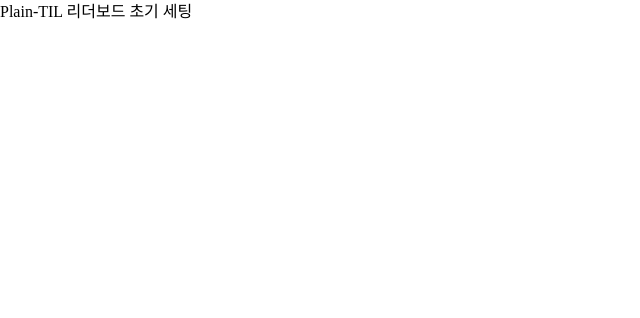
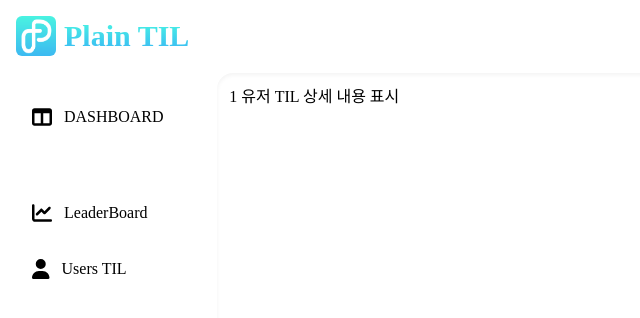
Before and after one commit to Plain-TIL/Plain-TIL.github.io, a React (Vite) app: page /1 in a window 1280 px wide. Shown: the top 318 px of the page, without its empty margins (0-640 px from the left). Built offline with nearby package versions, Linux system fonts and the light colour scheme.

Commit message:
feat: 페이지 디자인

```diff
--- a/index.html
+++ b/index.html
@@ -4,7 +4,7 @@
     <meta charset="UTF-8" />
     <link rel="icon" type="image/svg+xml" href="/Plain.png" />
     <meta name="viewport" content="width=device-width, initial-scale=1.0" />
-    <title>Plain-TIL ReaderBoard</title>
+    <title>Plain-TIL LeaderBoard</title>
   </head>
   <body>
     <div id="root"></div>
--- a/src/App.tsx
+++ b/src/App.tsx
@@ -1,10 +1,30 @@
+import { BrowserRouter, Route, Routes } from "react-router-dom";
+import Header from "./components/Header";
+import SideBar from "./components/SideBar";
+import LeaderBoard from "./pages/LeaderBoard";
+import UserTIL from "./pages/UserTIL";
+import NotFound from "./pages/NotFound";
+import { usePageStore } from "./stores/usePageStore";
+
 const App = () => {
+  const { user } = usePageStore();
+
   return (
-    <>
-      <div>
-        Plain-TIL 리더보드 초기 세팅
+    <BrowserRouter>
+      <div className="flex flex-col h-screen">
+        <Header />
+        {/* 바디 */}
+        <main className="flex h-full">
+          <SideBar user={user}/>
+          {/* 메인 */}
+          <Routes>
+            <Route path="/" element={<LeaderBoard></LeaderBoard>}/>
+            <Route path="/:user" element={<UserTIL></UserTIL>} />
+            <Route path="*" element={<NotFound></NotFound>}/>
+          </Routes>
+        </main>
       </div>
-    </>
+    </BrowserRouter>
   )
 }
 
--- /dev/null
+++ b/src/components/Header.tsx
@@ -0,0 +1,14 @@
+const Header = () => {
+  return (
+    <header className="flex gap-2 w-full h-1/10 px-4 items-center">
+      <img src="/Plain.png" alt="Plain 로고" className="rounded-md w-[40px] h-[40px]"/>
+      <span
+        className="text-3xl font-bold text-transparent bg-clip-text bg-gradient-to-t from-[#3BB2F4] to-[#4CFAE0]"
+      >
+        Plain TIL
+      </span>
+    </header>
+  )
+}
+
+export default Header;
--- /dev/null
+++ b/src/components/SideBar.tsx
@@ -0,0 +1,33 @@
+import { useState } from "react"
+import { FontAwesomeIcon } from "@fortawesome/react-fontawesome";
+import { faTableColumns, faChartLine, faUser } from "@fortawesome/free-solid-svg-icons";
+
+const SideBar = ({ user }: { user: string }) => {
+  const [toggle, setToggle] = useState<boolean>(false);
+
+  return (
+    <div className={`flex flex-col p-4 transition-all duration-600 ${toggle ? "w-1/18" : "w-1/5"}`}>
+      {/* 중간 대시보드 하나 */}
+      <div
+        className="flex gap-3 p-4 items-center cursor-pointer rounded-md hover:bg-gray-200 mb-10"
+        onClick={() => setToggle(!toggle)}
+      >
+        <FontAwesomeIcon icon={faTableColumns} className="fa-lg" />
+        <span className={`font-medium transition-all duration-300 ${toggle ? "opacity-0" : ""}`}>DASHBOARD</span>
+      </div>
+      {/* 메뉴 */}
+      <div className="flex gap-3 p-4 items-center cursor-pointer rounded-md hover:bg-gray-200">
+        <FontAwesomeIcon icon={faChartLine} className="fa-lg" />
+        <span className={`font-medium transition-all duration-300 ${toggle ? "opacity-0" : ""}`}>LeaderBoard</span>
+      </div>
+      <div className="flex gap-3 p-4 items-center cursor-pointer rounded-md hover:bg-gray-200">
+        <FontAwesomeIcon icon={faUser} className="fa-lg" />
+        <span
+          className={`font-medium transition-all duration-300 whitespace-nowrap ${toggle ? "opacity-0" : ""}`}
+          >{user == "None" ? "Users TIL" : user}</span>
+      </div>
+    </div>
+  )
+}
+
+export default SideBar;
--- a/src/index.css
+++ b/src/index.css
@@ -1,3 +1,5 @@
+@import 'tailwindcss';
+
 :root {
   font-family: Pretendard;
   line-height: 1.5;
--- /dev/null
+++ b/src/pages/LeaderBoard.tsx
@@ -0,0 +1,9 @@
+const LeaderBoard = () => {
+  return (
+    <div className="flex w-full inset-shadow-sm rounded-2xl p-3">
+      리더보드 표시
+    </div>
+  )
+}
+
+export default LeaderBoard;
--- /dev/null
+++ b/src/pages/NotFound.tsx
@@ -0,0 +1,9 @@
+const NotFound = () => {
+  return (
+    <div className="flex w-full inset-shadow-sm rounded-2xl p-3 items-center justify-center">
+      404 현재 페이지는 존재하지 않는 페이지입니다.
+    </div>
+  )
+}
+
+export default NotFound;
--- /dev/null
+++ b/src/pages/UserTIL.tsx
@@ -0,0 +1,13 @@
+import { useParams } from "react-router-dom";
+
+const UserTIL = () => {
+  const { user } = useParams();
+
+  return (
+    <div className="flex w-full inset-shadow-sm rounded-2xl p-3">
+      {user} 유저 TIL 상세 내용 표시
+    </div>
+  )
+}
+
+export default UserTIL;
--- /dev/null
+++ b/src/stores/usePageStore.tsx
@@ -0,0 +1,15 @@
+import { create } from "zustand";
+import { persist } from "zustand/middleware";
+
+interface Page {
+  user: string
+}
+
+export const usePageStore = create(
+  persist<Page>((set) => ({
+    user: "None",
+    setUser: (user: string) => set({user: user})
+  }), {
+    name: "userPageStorage"
+  })
+);
--- a/vite.config.ts
+++ b/vite.config.ts
@@ -1,8 +1,12 @@
 import { defineConfig } from 'vite'
 import react from '@vitejs/plugin-react-swc'
+import tailwindcss from '@tailwindcss/vite'
 
 // https://vite.dev/config/
 export default defineConfig({
-  plugins: [react()],
+  plugins: [
+    react(),
+    tailwindcss()
+  ],
   base: '/',
 })
```
Also changed, not shown: package.json (+7 -1 lines), 1 other file (tests, documents, lock files or other folders).
